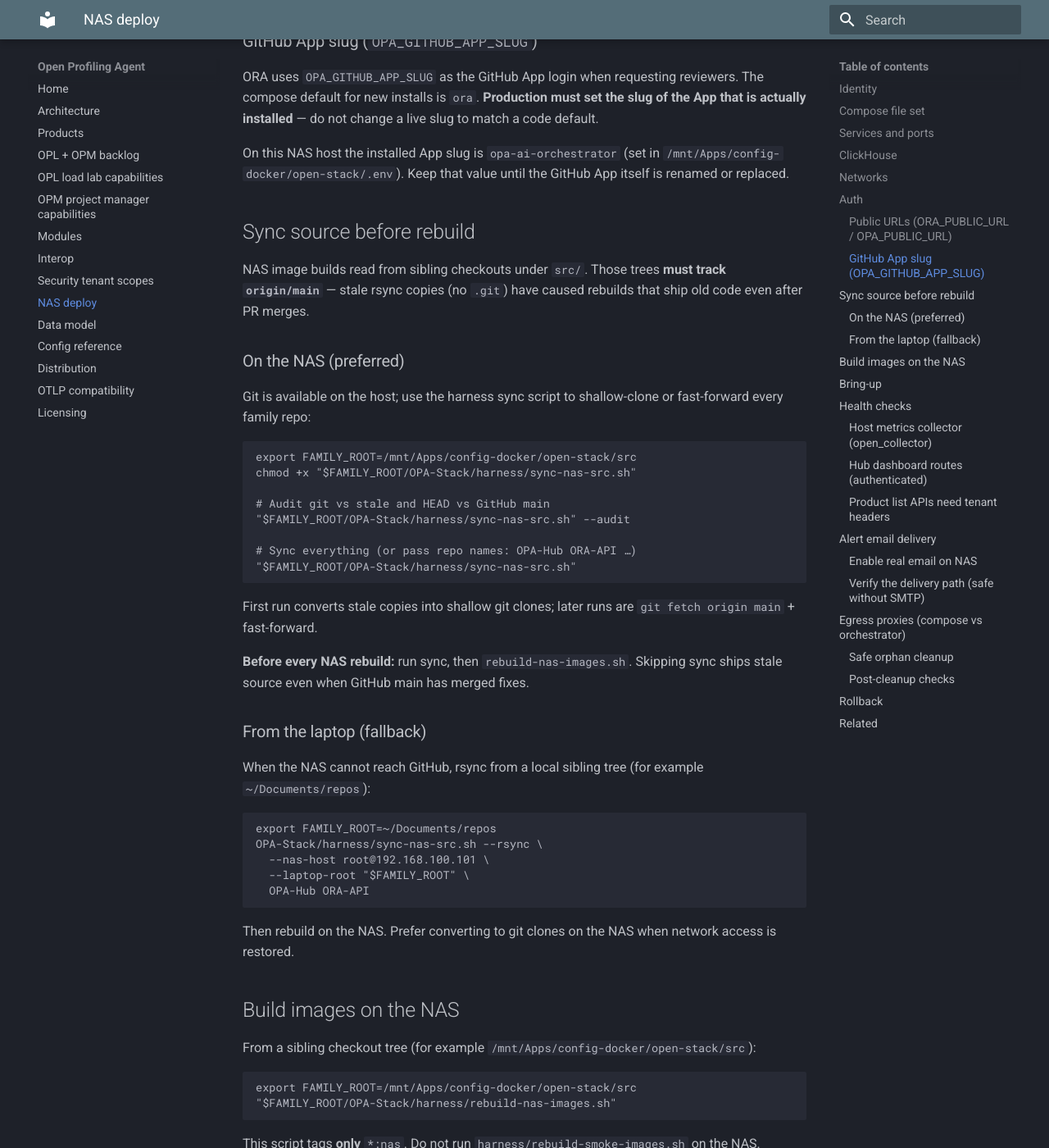
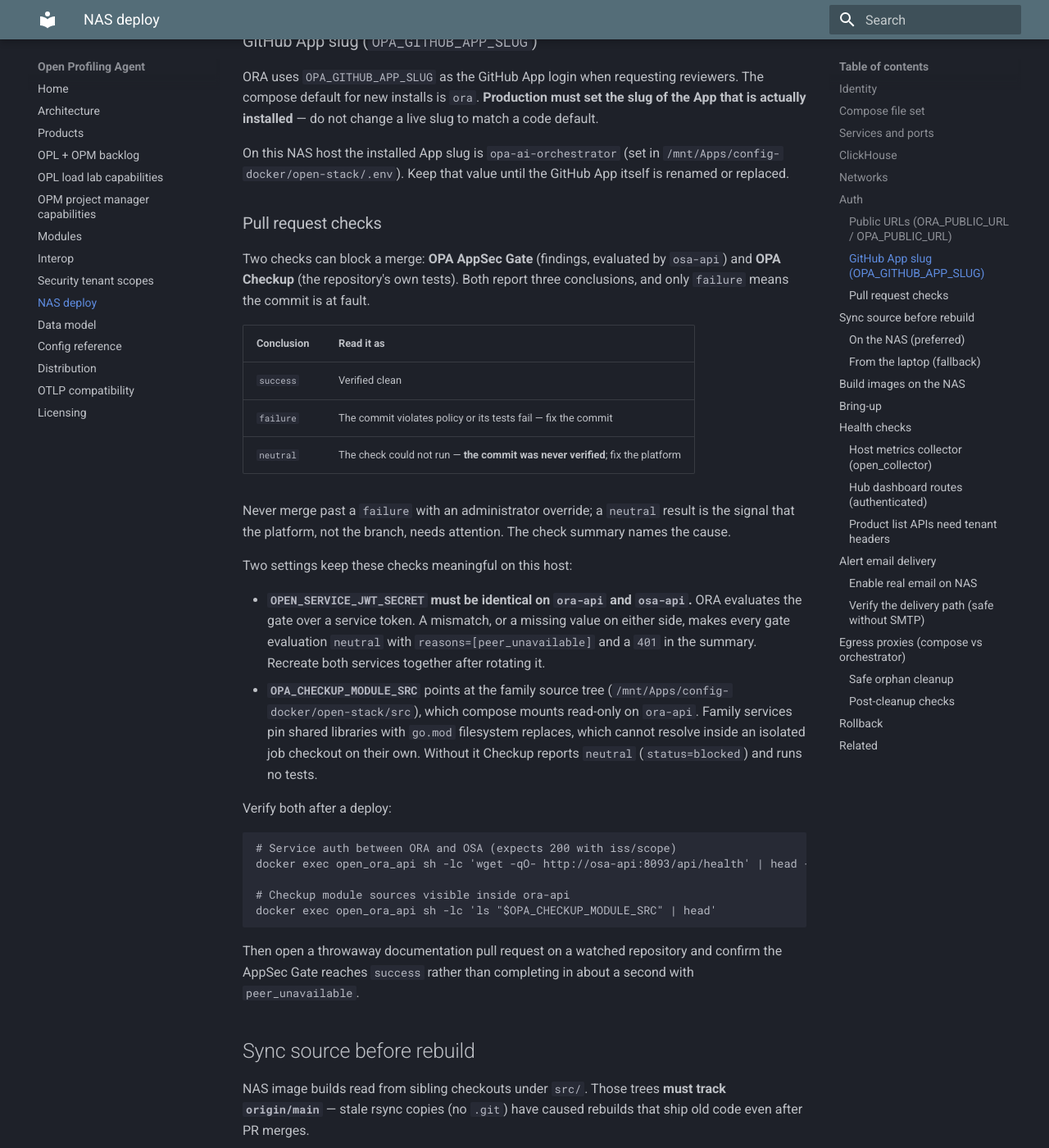
Before and after one commit to TheGrimmChester/OPA-Stack, an MkDocs documentation site: the page built from docs/nas-deploy.md, in a window 1280 px wide and 1400 px high, scrolled down 4369 px. Shown: the whole window at 82% size. Built offline with MkDocs 1.6.1 and Material for MkDocs 9.7.7, drawn with Linux system fonts in a browser that asks for light colours.

Commit message:
Feature: Mount checkup module sources and document check conclusions
OPA Checkup runs in an isolated per-job checkout. Family services pin shared
libraries with go.mod filesystem replaces, which cannot resolve there, so the
check failed for trees whose tests pass locally. Mount the family source tree
read-only on ora-api and point OPA_CHECKUP_MODULE_SRC at it, and expose
OPA_GATE_WAIT_TIMEOUT_SEC for the AppSec Gate scan wait.

Document how to read pull request checks: only `failure` means the commit is
at fault, `neutral` means the commit was never verified and the platform needs
attention, and an administrator override is never the fix. Record the two
settings that keep both checks meaningful — a matching OPEN_SERVICE_JWT_SECRET
across ora-api and osa-api, and a readable module source tree — with a
post-deploy verification.

````diff
--- a/docs/nas-deploy.md
+++ b/docs/nas-deploy.md
@@ -121,6 +121,49 @@
 ORA uses `OPA_GITHUB_APP_SLUG` as the GitHub App login when requesting reviewers. The compose default for new installs is `ora`. **Production must set the slug of the App that is actually installed** — do not change a live slug to match a code default.
 
 On this NAS host the installed App slug is `opa-ai-orchestrator` (set in `/mnt/Apps/config-docker/open-stack/.env`). Keep that value until the GitHub App itself is renamed or replaced.
+
+### Pull request checks
+
+Two checks can block a merge: **OPA AppSec Gate** (findings, evaluated by
+`osa-api`) and **OPA Checkup** (the repository's own tests). Both report three
+conclusions, and only `failure` means the commit is at fault.
+
+| Conclusion | Read it as |
+|------------|------------|
+| `success` | Verified clean |
+| `failure` | The commit violates policy or its tests fail — fix the commit |
+| `neutral` | The check could not run — **the commit was never verified**; fix the platform |
+
+Never merge past a `failure` with an administrator override; a `neutral` result
+is the signal that the platform, not the branch, needs attention. The check
+summary names the cause.
+
+Two settings keep these checks meaningful on this host:
+
+- **`OPEN_SERVICE_JWT_SECRET` must be identical on `ora-api` and `osa-api`.**
+  ORA evaluates the gate over a service token. A mismatch, or a missing value on
+  either side, makes every gate evaluation `neutral` with
+  `reasons=[peer_unavailable]` and a `401` in the summary. Recreate both services
+  together after rotating it.
+- **`OPA_CHECKUP_MODULE_SRC`** points at the family source tree
+  (`/mnt/Apps/config-docker/open-stack/src`), which compose mounts read-only on
+  `ora-api`. Family services pin shared libraries with `go.mod` filesystem
+  replaces, which cannot resolve inside an isolated job checkout on their own.
+  Without it Checkup reports `neutral` (`status=blocked`) and runs no tests.
+
+Verify both after a deploy:
+
+```bash
+# Service auth between ORA and OSA (expects 200 with iss/scope)
+docker exec open_ora_api sh -lc 'wget -qO- http://osa-api:8093/api/health' | head -c 200
+
+# Checkup module sources visible inside ora-api
+docker exec open_ora_api sh -lc 'ls "$OPA_CHECKUP_MODULE_SRC" | head'
+```
+
+Then open a throwaway documentation pull request on a watched repository and
+confirm the AppSec Gate reaches `success` rather than completing in about a
+second with `peer_unavailable`.
 
 ## Sync source before rebuild
 
````
Also changed, not shown: compose.nas.yaml (+9 -0 lines), 1 other file.
